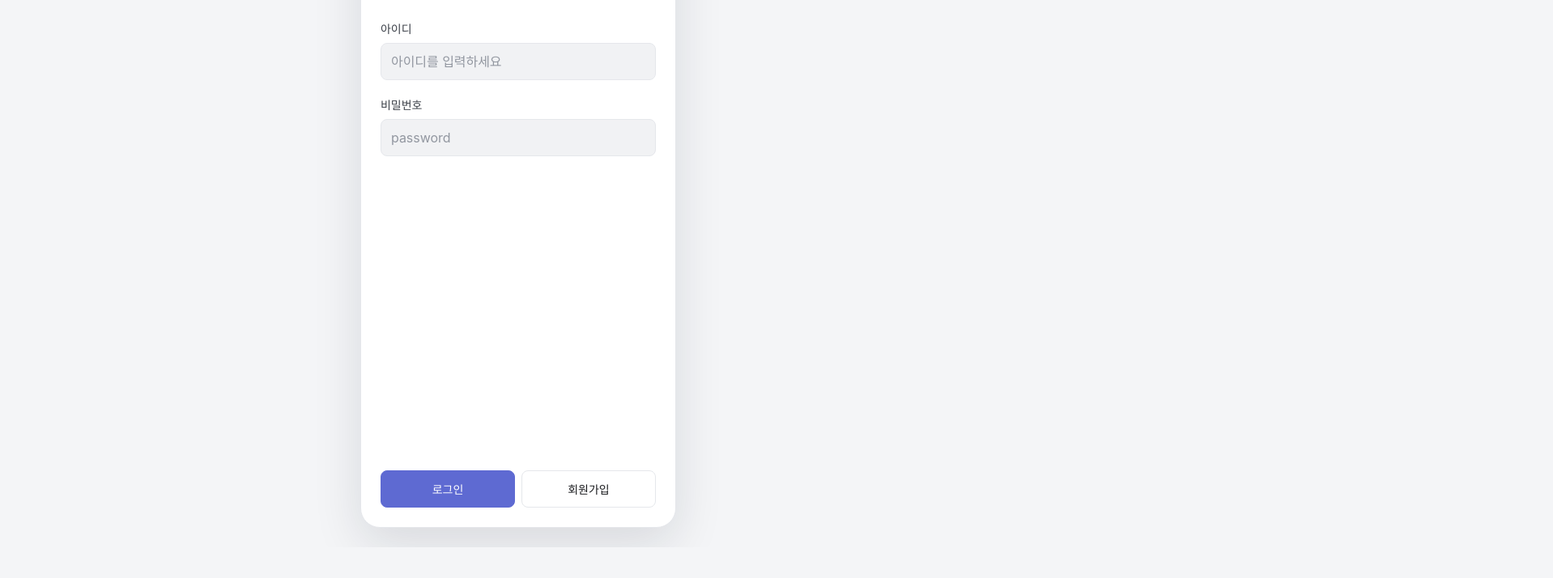
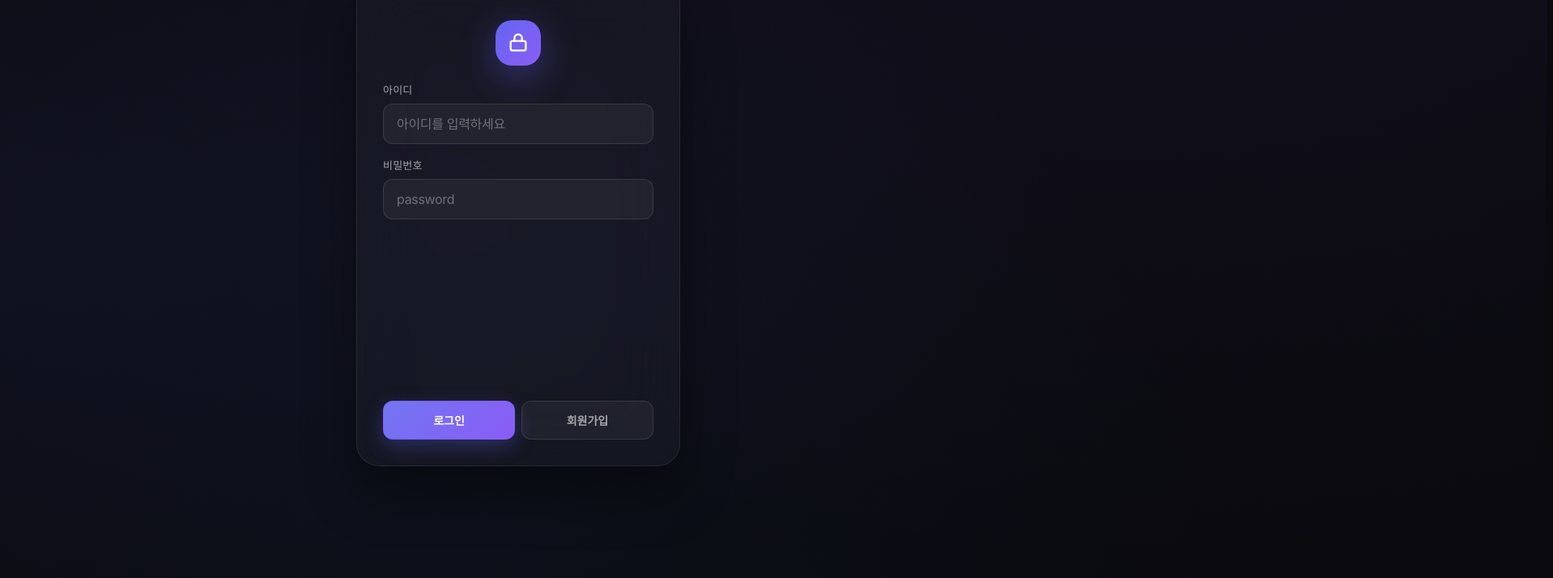
Before and after one commit to kosdba-lgtm/dong-login-demo, a website: page public/index.html in a window 1280 px wide. Shown: the part 124-838 px from the top of the page at 81% size, 1918 px wide, since content can reach past the window. Before the commit the page ends 800 px from the top, so only its background shows below. Drawn offline with Linux system fonts and the light colour scheme.

Commit message:
Redesign login page with dark glassmorphism theme

```diff
--- a/public/style.css
+++ b/public/style.css
@@ -5,46 +5,86 @@
 }
 
 :root {
-  --primary: #5e6ad2;
-  --primary-hover: #4b57c9;
-  --primary-focus: #5e69d1;
-  --ink: #1a1b1e;
-  --ink-muted: #3c4149;
-  --ink-subtle: #6b7280;
-  --ink-tertiary: #9297a0;
-  --canvas: #f4f5f7;
-  --surface-1: #ffffff;
-  --surface-2: #f1f2f4;
-  --surface-3: #e9eaed;
-  --hairline: #e5e7eb;
-  --hairline-strong: #d1d5db;
-  --semantic-success: #1a8a3b;
-  --semantic-error: #d1373d;
+  --bg-primary: #0a0a0f;
+  --bg-secondary: #12121a;
+  --glass-bg: rgba(255, 255, 255, 0.03);
+  --glass-border: rgba(255, 255, 255, 0.08);
+  --glass-hover: rgba(255, 255, 255, 0.06);
+  --text-primary: #f5f5f7;
+  --text-secondary: rgba(255, 255, 255, 0.6);
+  --text-tertiary: rgba(255, 255, 255, 0.35);
+  --accent-start: #6366f1;
+  --accent-end: #8b5cf6;
+  --accent-glow: rgba(99, 102, 241, 0.3);
+  --success: #34d399;
+  --error: #f87171;
+  --input-bg: rgba(255, 255, 255, 0.05);
+  --input-border: rgba(255, 255, 255, 0.1);
+  --input-focus: rgba(99, 102, 241, 0.5);
+  --radius-lg: 20px;
+  --radius-md: 12px;
+  --radius-sm: 8px;
 }
 
 body {
   margin: 0;
-  font-family: Inter, -apple-system, BlinkMacSystemFont, "Segoe UI", system-ui, sans-serif;
-  background: var(--canvas);
-  color: var(--ink);
+  font-family: "Inter", -apple-system, BlinkMacSystemFont, "SF Pro Display", "Segoe UI", system-ui, sans-serif;
+  background: var(--bg-primary);
+  color: var(--text-primary);
   min-height: 100vh;
   display: flex;
   align-items: center;
   justify-content: center;
   padding: 24px;
+  position: relative;
+  overflow: hidden;
+}
+
+body::before {
+  content: "";
+  position: absolute;
+  top: -50%;
+  left: -50%;
+  width: 200%;
+  height: 200%;
+  background: radial-gradient(ellipse at 20% 50%, rgba(99, 102, 241, 0.08) 0%, transparent 50%),
+    radial-gradient(ellipse at 80% 20%, rgba(139, 92, 246, 0.06) 0%, transparent 50%),
+    radial-gradient(ellipse at 50% 80%, rgba(59, 130, 246, 0.04) 0%, transparent 50%);
+  animation: gradientShift 15s ease-in-out infinite alternate;
+}
+
+@keyframes gradientShift {
+  0% { transform: translate(0%, 0%) rotate(0deg); }
+  100% { transform: translate(-2%, -2%) rotate(3deg); }
 }
 
 .phone {
   width: 100%;
-  max-width: 390px;
-  height: min(844px, calc(100vh - 48px));
-  background: var(--surface-1);
-  border: 1px solid var(--hairline);
-  border-radius: 24px;
-  box-shadow: 0 20px 60px rgba(15, 23, 42, 0.12);
-  overflow: hidden;
+  max-width: 400px;
+  min-height: 600px;
+  background: var(--glass-bg);
+  border: 1px solid var(--glass-border);
+  border-radius: 28px;
+  backdrop-filter: blur(40px);
+  -webkit-backdrop-filter: blur(40px);
+  box-shadow: 0 32px 64px rgba(0, 0, 0, 0.4),
+    inset 0 1px 0 rgba(255, 255, 255, 0.05);
   display: flex;
   flex-direction: column;
+  position: relative;
+  z-index: 1;
+  animation: fadeInUp 0.8s cubic-bezier(0.16, 1, 0.3, 1);
+}
+
+@keyframes fadeInUp {
+  from {
+    opacity: 0;
+    transform: translateY(20px) scale(0.98);
+  }
+  to {
+    opacity: 1;
+    transform: translateY(0) scale(1);
+  }
 }
 
 .container {
@@ -52,20 +92,46 @@ body {
   display: flex;
   flex-direction: column;
   width: 100%;
-  padding: 44px 24px 24px;
+  padding: 48px 32px 32px;
   overflow-y: auto;
 }
 
 .app-icon {
-  width: 44px;
-  height: 44px;
-  margin: 0 auto 8px;
-  border-radius: 8px;
-  background: var(--primary);
+  width: 56px;
+  height: 56px;
+  margin: 0 auto 12px;
+  border-radius: var(--radius-lg);
+  background: linear-gradient(135deg, var(--accent-start), var(--accent-end));
   color: #ffffff;
   display: flex;
   align-items: center;
   justify-content: center;
+  box-shadow: 0 12px 32px var(--accent-glow);
+  animation: iconPulse 3s ease-in-out infinite;
+}
+
+@keyframes iconPulse {
+  0%, 100% { box-shadow: 0 12px 32px var(--accent-glow); }
+  50% { box-shadow: 0 12px 48px rgba(99, 102, 241, 0.45); }
+}
+
+.app-title {
+  text-align: center;
+  font-size: 1.5rem;
+  font-weight: 700;
+  letter-spacing: -0.5px;
+  margin: 16px 0 4px;
+  background: linear-gradient(135deg, var(--text-primary), var(--text-secondary));
+  -webkit-background-clip: text;
+  -webkit-text-fill-color: transparent;
+  background-clip: text;
+}
+
+.app-subtitle {
+  text-align: center;
+  font-size: 0.875rem;
+  color: var(--text-tertiary);
+  margin: 0 0 32px;
 }
 
 @media (max-width: 480px), (max-height: 700px) {
@@ -76,58 +142,59 @@ body {
   .phone {
     max-width: none;
     width: 100vw;
-    height: 100vh;
+    min-height: 100vh;
     border-radius: 0;
     border: none;
     box-shadow: none;
+    background: var(--bg-primary);
+    backdrop-filter: none;
   }
-}
-
-h1 {
-  margin-top: 0;
-  font-size: 2rem;
-}
-
-p {
-  color: var(--ink-subtle);
 }
 
 form {
   display: grid;
-  gap: 20px;
-  margin-top: 28px;
+  gap: 16px;
+  margin-top: 8px;
 }
 
 label {
   display: grid;
   gap: 8px;
-  font-size: 14px;
+  font-size: 0.8125rem;
   font-weight: 500;
-  color: var(--ink-muted);
-  letter-spacing: -0.05px;
+  color: var(--text-secondary);
+  letter-spacing: 0.2px;
+  text-transform: uppercase;
 }
 
 input {
   width: 100%;
-  padding: 12px 12px;
-  border: 1px solid var(--hairline);
-  border-radius: 8px;
-  background: var(--surface-2);
-  color: var(--ink);
-  font-size: 16px;
+  padding: 14px 16px;
+  border: 1px solid var(--input-border);
+  border-radius: var(--radius-md);
+  background: var(--input-bg);
+  color: var(--text-primary);
+  font-size: 1rem;
   font-family: inherit;
-  letter-spacing: -0.05px;
-  min-height: 44px;
+  letter-spacing: -0.02em;
+  min-height: 48px;
+  transition: all 0.2s cubic-bezier(0.16, 1, 0.3, 1);
 }
 
 input::placeholder {
-  color: var(--ink-tertiary);
+  color: var(--text-tertiary);
 }
 
 input:focus {
-  outline: 2px solid rgba(94, 105, 209, 0.5);
-  outline-offset: 1px;
-  border-color: var(--hairline-strong);
+  outline: none;
+  border-color: var(--input-focus);
+  background: rgba(255, 255, 255, 0.08);
+  box-shadow: 0 0 0 4px rgba(99, 102, 241, 0.1);
+}
+
+input:hover:not(:focus) {
+  border-color: rgba(255, 255, 255, 0.15);
+  background: var(--glass-hover);
 }
 
 .bottom-actions {
@@ -142,58 +209,60 @@ input:focus {
   flex: 1;
   min-width: 0;
   max-width: 200px;
-  min-height: 44px;
+  min-height: 48px;
   padding: 12px 14px;
-  border: 1px solid var(--hairline);
-  border-radius: 8px;
-  background: var(--surface-1);
-  color: var(--ink);
-  font-size: 14px;
-  font-weight: 500;
-  letter-spacing: 0;
+  border: 1px solid var(--input-border);
+  border-radius: var(--radius-md);
+  background: var(--input-bg);
+  color: var(--text-secondary);
+  font-size: 0.875rem;
+  font-weight: 600;
   cursor: pointer;
-  transition: background 0.15s ease, border-color 0.15s ease;
+  transition: all 0.2s cubic-bezier(0.16, 1, 0.3, 1);
+  position: relative;
+  overflow: hidden;
 }
 
 .action-button:hover {
-  background: var(--surface-3);
+  background: var(--glass-hover);
+  border-color: rgba(255, 255, 255, 0.15);
+  color: var(--text-primary);
 }
 
 .action-button.active {
-  background: var(--primary);
+  background: linear-gradient(135deg, var(--accent-start), var(--accent-end));
   color: #ffffff;
-  border-color: var(--primary);
+  border-color: transparent;
+  box-shadow: 0 8px 24px var(--accent-glow);
 }
 
 .action-button.active:hover {
-  background: var(--primary-hover);
-  border-color: var(--primary-hover);
+  box-shadow: 0 8px 32px rgba(99, 102, 241, 0.45);
+  transform: translateY(-1px);
+}
+
+.action-button.active::after {
+  content: "";
+  position: absolute;
+  inset: 0;
+  background: linear-gradient(135deg, rgba(255,255,255,0.1), transparent);
+  pointer-events: none;
 }
 
 .message {
   margin-top: 16px;
   min-height: 1.5rem;
-  font-size: 14px;
-  color: var(--semantic-error);
+  font-size: 0.8125rem;
+  color: var(--error);
+  text-align: center;
+  animation: fadeIn 0.3s ease;
 }
 
 .message.success {
-  color: var(--semantic-success);
+  color: var(--success);
 }
 
-.help {
-  margin-top: 24px;
-  background: var(--surface-2);
-  border-radius: 8px;
-  padding: 16px;
-  border: 1px solid var(--hairline);
+@keyframes fadeIn {
+  from { opacity: 0; transform: translateY(-4px); }
+  to { opacity: 1; transform: translateY(0); }
 }
-
-.help pre {
-  white-space: pre-wrap;
-  background: var(--surface-3);
-  padding: 12px;
-  border-radius: 8px;
-  overflow-x: auto;
-  color: var(--ink-muted);
-}
```
